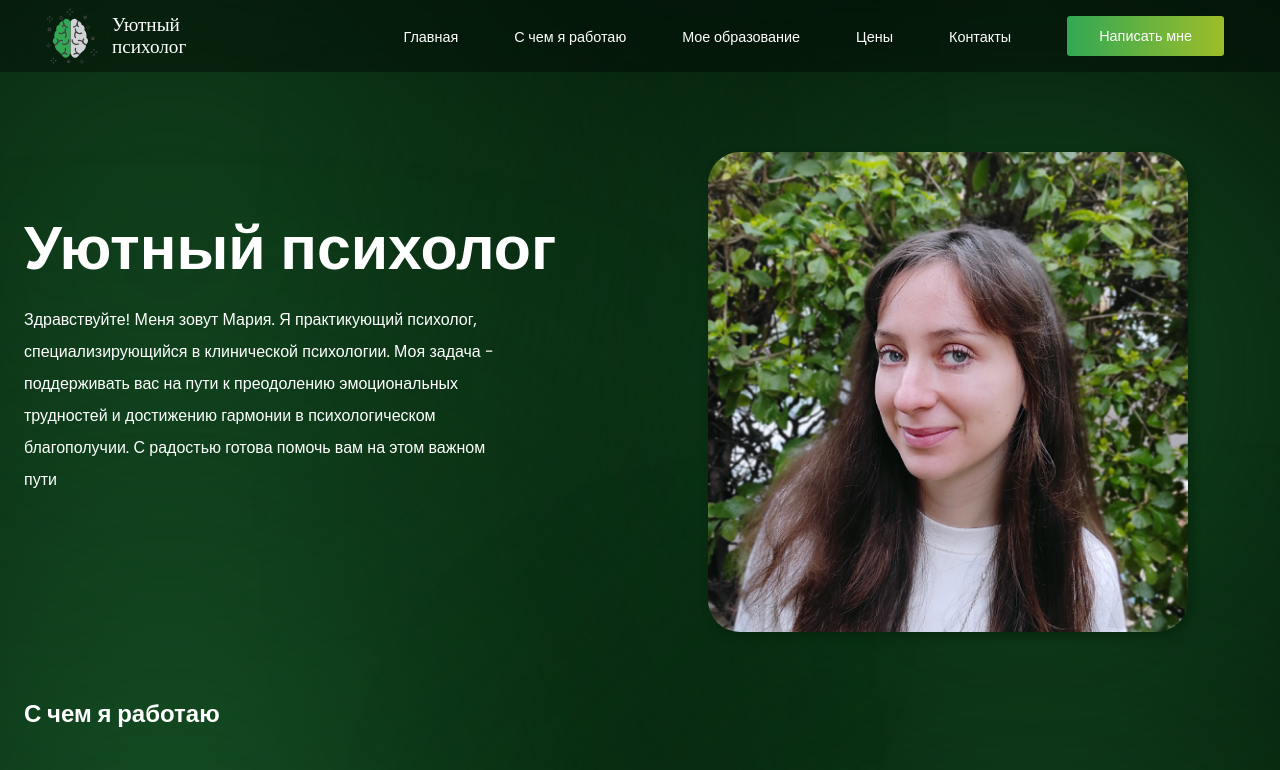
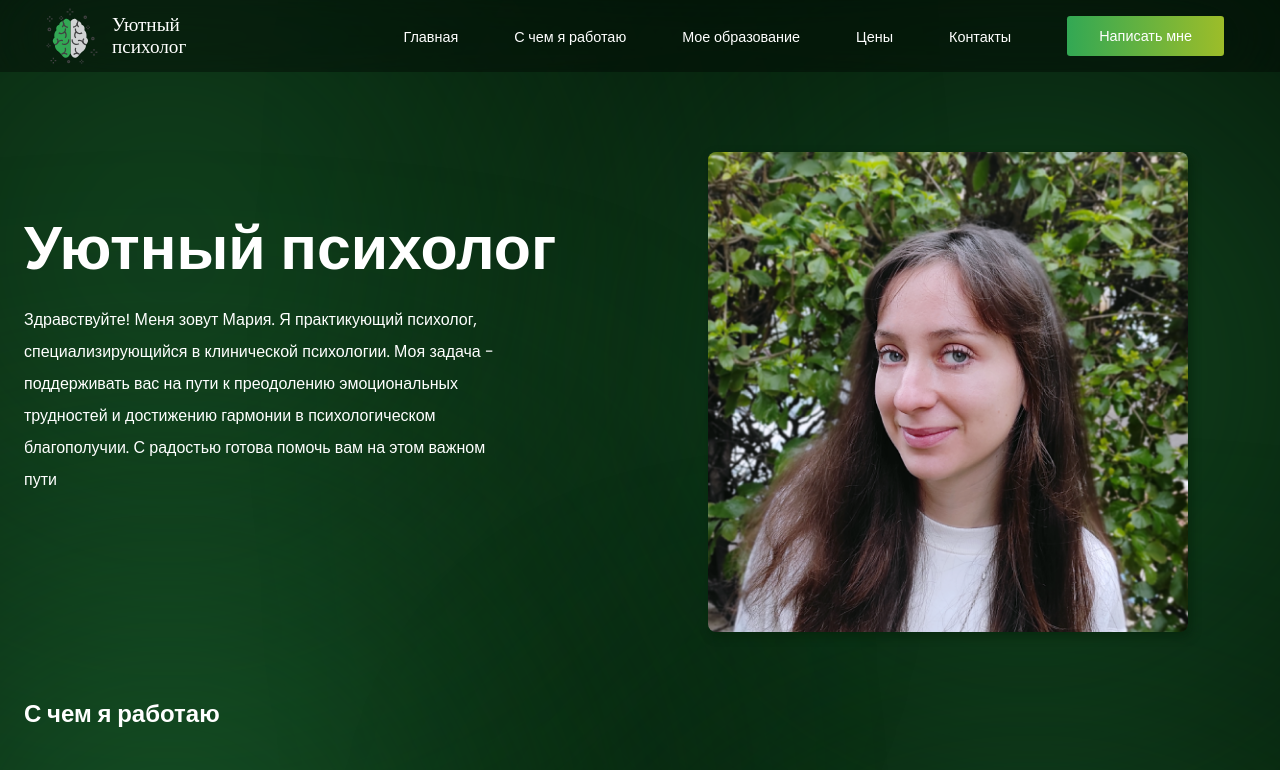
Before and after one commit to marknik139/your_psychologist, a React (Create React App) app: page / in a window 1280 px wide. Shown: the top 770 px of the page. Built offline with nearby package versions, Linux system fonts and the light colour scheme; no server answers; a web font is replaced by a local one.

Commit message:
fix: border radius

```diff
--- a/src/components/Hero/Hero.css
+++ b/src/components/Hero/Hero.css
@@ -60,7 +60,7 @@
 }
 
 .hero-img > div > img {
-    border-radius: 2rem;
+    border-radius: 0.5rem;
     -webkit-box-shadow: 3px 4px 9px 1px rgba(3,31,8,0.5);
     -moz-box-shadow: 3px 4px 9px 1px rgba(3,31,8,0.5);
     box-shadow: 3px 4px 9px 1px rgba(3,31,8,0.5);
```
